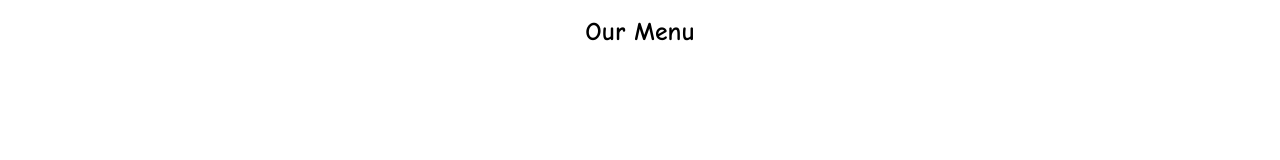
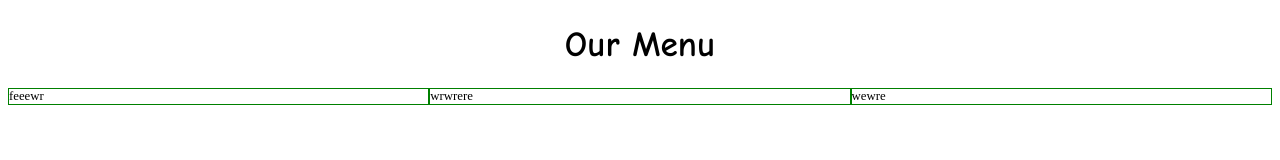
Before and after one commit to YakubT/coursera-web, a plain HTML site: page module2-solution/index.html in a window 1280 px wide. Drawn offline with Linux system fonts and the light colour scheme.

Commit message:
I made some corrections to fonts

```diff
--- a/module2-solution/index.html
+++ b/module2-solution/index.html
@@ -8,6 +8,15 @@
 </head>
 <body>
 <h1 id="site_title">Our Menu</h1>
+<section class="col-lg-4 col-md-6 col-sm-12">
+  feeewr
+</section>
+<section class="col-lg-4 col-md-6 col-sm-12">
+  wrwrere
+</section>
 
+<section class="col-lg-4 col-md-6 col-sm-12">
+  wewre
+</section>
 </body>
 </html>
--- a/module2-solution/style.css
+++ b/module2-solution/style.css
@@ -1,9 +1,11 @@
 * {
   box-sizing: border-box;
 }
-
+body {
+  font-size: 1vw;
+}
 h1 {
-  font-size: 2vmax;
+  font-size: 275%;
 }
 
 #site_title {
```
